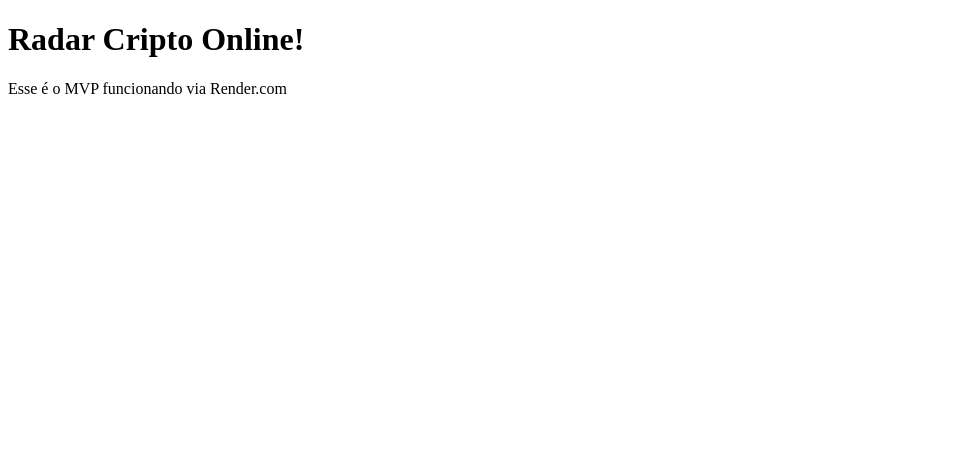
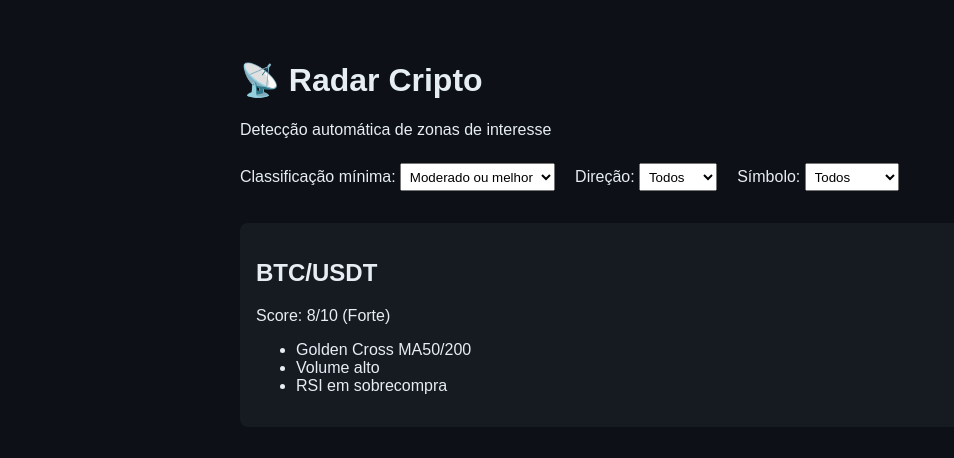
Before and after one commit to paulofilter/radar-cripto, a Flask app: page / in a window 1280 px wide. Shown: the top 458 px of the page, without its empty margins (0-954 px from the left). Run offline with Flask 3, Linux system fonts and the light colour scheme.

Commit message:
Add files via upload

```diff
--- /dev/null
+++ b/static/style.css
@@ -0,0 +1,21 @@
+
+body {
+  background: #0d1117;
+  color: #e6edf3;
+  font-family: Arial, sans-serif;
+  padding: 2rem;
+}
+.container {
+  max-width: 800px;
+  margin: auto;
+}
+.filtros select {
+  margin: 0.5rem 1rem 1rem 0;
+  padding: 0.3rem;
+}
+.card {
+  background: #161b22;
+  padding: 1rem;
+  border-radius: 8px;
+  margin-top: 1rem;
+}
--- a/templates/index.html
+++ b/templates/index.html
@@ -2,11 +2,51 @@
 <!DOCTYPE html>
 <html lang="pt-br">
 <head>
-    <meta charset="UTF-8">
-    <title>Radar Cripto</title>
+  <meta charset="UTF-8" />
+  <meta name="viewport" content="width=device-width, initial-scale=1.0"/>
+  <title>Radar Cripto</title>
+  <link rel="stylesheet" href="/static/style.css" />
 </head>
 <body>
-    <h1>Radar Cripto Online!</h1>
-    <p>Esse é o MVP funcionando via Render.com</p>
+  <div class="container">
+    <h1>📡 Radar Cripto</h1>
+    <p>Detecção automática de zonas de interesse</p>
+
+    <div class="filtros">
+      <label>Classificação mínima:
+        <select>
+          <option>Moderado ou melhor</option>
+          <option>Forte</option>
+          <option>Premium</option>
+        </select>
+      </label>
+      <label>Direção:
+        <select>
+          <option>Todos</option>
+          <option>Bullish</option>
+          <option>Bearish</option>
+        </select>
+      </label>
+      <label>Símbolo:
+        <select>
+          <option>Todos</option>
+          <option>BTCUSDT</option>
+          <option>ETHUSDT</option>
+        </select>
+      </label>
+    </div>
+
+    <div class="resultados">
+      <div class="card">
+        <h2>BTC/USDT</h2>
+        <p>Score: 8/10 (Forte)</p>
+        <ul>
+          <li>Golden Cross MA50/200</li>
+          <li>Volume alto</li>
+          <li>RSI em sobrecompra</li>
+        </ul>
+      </div>
+    </div>
+  </div>
 </body>
 </html>
```
